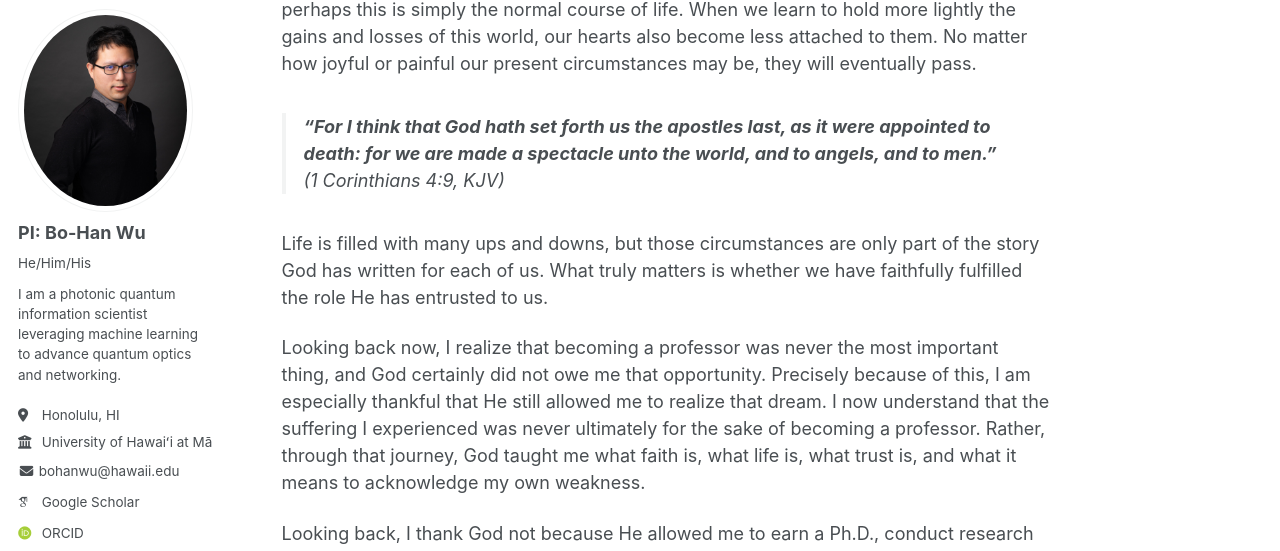
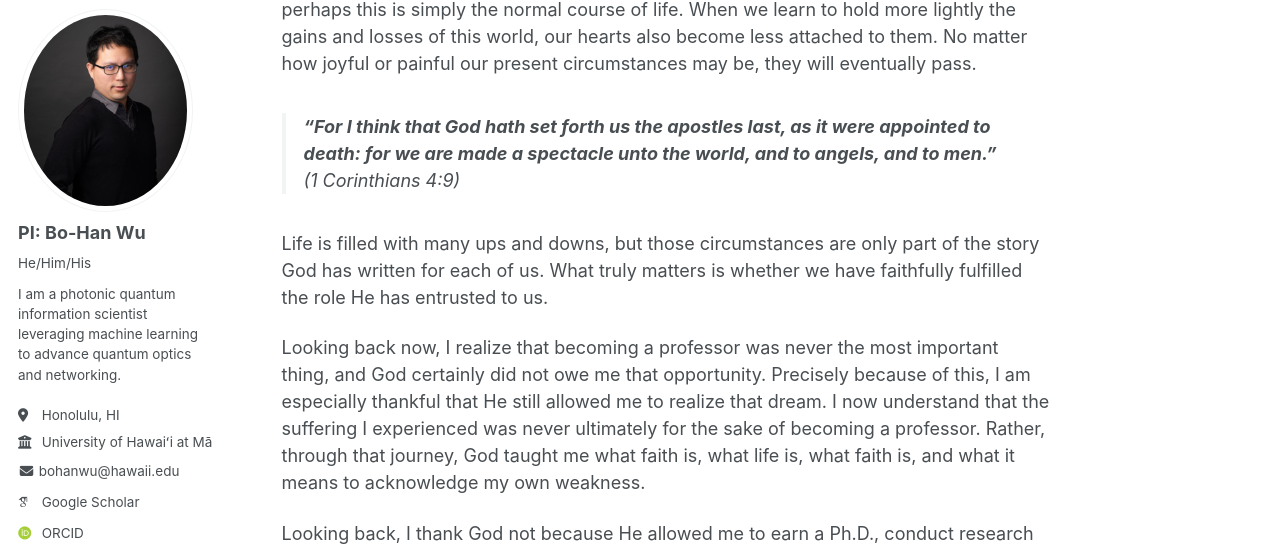
Before and after one commit to go705/go705.github.io, a Jekyll site: the page built from _posts/2026-06-07-blog-post-1.md, in a window 1280 px wide and 900 px high, scrolled down 10812 px. Shown: the part 90-641 px from the top of the window. Built offline with Jekyll 4.4.1, drawn with Linux system fonts in a browser that asks for light colours; some web fonts are replaced; a script bundle is joined from its source files by our own code; library files that are not in the unit come from our copies; some of the changed text lies outside the part shown.

Commit message:
Update 2026-06-07-blog-post-1.md

```diff
--- a/_posts/2026-06-07-blog-post-1.md
+++ b/_posts/2026-06-07-blog-post-1.md
@@ -103,7 +103,7 @@
 But as Christians, we are different.
 
 > **"These things I have spoken unto you, that in me ye might have peace. In the world ye shall have tribulation: but be of good cheer; I have overcome the world."**
-> *(John 16:33, KJV)*
+> *(John 16:33)*
 
 Even though we live in a competitive world, we do not need to define our value by whether we are better than someone else. I simply need to do my best to fulfill my responsibility. As for where God leads me, I am willing to follow. There are still times when I am weak and unwilling to submit, so my prayer became, "Lord, I am willing to do my best to fulfill my responsibility. As for the path You lead me on, I am willing to follow. Yet I know I am weak, and there are times when I do not want to submit. Please give me the strength to learn obedience." Precisely because I am so weak, God's power is made even more evident through me.
 
@@ -118,7 +118,7 @@
 With that mindset, I submitted applications to nearly one hundred universities. As long as the advertised research area matched my background, I was willing to apply. To my great surprise, I received an offer from the University of Hawaiʻi. I had never imagined that I would receive a faculty offer during my very first application cycle. Ironically, the colleague who had invited me to attend the MIT faculty preparation course did not receive an offer that year, and I even felt somewhat sorry toward him. Looking back, many of my colleagues and friends had stronger résumés and more impressive accomplishments than I did. By every human measure, they appeared far more qualified than I was. Yet the outcome was different.
 
 > **"'Not by might, nor by power, but by my spirit,' saith the LORD of hosts."**
-> *(Zechariah 4:6, KJV)*
+> *(Zechariah 4:6)*
 
 When my doctoral advisor heard the news, he was genuinely happy for me. He even told me that it had taken him four years before he obtained his first faculty position, whereas I had received one after only a single application cycle. Looking back, I know that such an opportunity cannot be explained by human effort alone. If even my advisor had been unable to accomplish it through his own ability, how could I? Time after time, when I had fallen into disappointment and despair, God brought me back through His word. Even though I had failed many times and often doubted myself, God still granted me blessings far beyond what I could have imagined. I do not believe these things happened by coincidence. I know that God has always understood my heart. Even when I did not understand myself, and even when those around me did not understand me, He understood.
 
@@ -131,11 +131,11 @@
 Personally, I do not enjoy a life that seems to repeat the same pattern over and over again—hardship, turning back to God, and then experiencing His salvation. Yet looking back, perhaps this is simply the normal course of life. When we learn to hold more lightly the gains and losses of this world, our hearts also become less attached to them. No matter how joyful or painful our present circumstances may be, they will eventually pass.
 
 > **"For I think that God hath set forth us the apostles last, as it were appointed to death: for we are made a spectacle unto the world, and to angels, and to men."**
-> *(1 Corinthians 4:9, KJV)*
+> *(1 Corinthians 4:9)*
 
 Life is filled with many ups and downs, but those circumstances are only part of the story God has written for each of us. What truly matters is whether we have faithfully fulfilled the role He has entrusted to us.
 
-Looking back now, I realize that becoming a professor was never the most important thing, and God certainly did not owe me that opportunity. Precisely because of this, I am especially thankful that He still allowed me to realize that dream. I now understand that the suffering I experienced was never ultimately for the sake of becoming a professor. Rather, through that journey, God taught me what faith is, what life is, what trust is, and what it means to acknowledge my own weakness.
+Looking back now, I realize that becoming a professor was never the most important thing, and God certainly did not owe me that opportunity. Precisely because of this, I am especially thankful that He still allowed me to realize that dream. I now understand that the suffering I experienced was never ultimately for the sake of becoming a professor. Rather, through that journey, God taught me what faith is, what life is, what faith is, and what it means to acknowledge my own weakness.
 
 Looking back, I thank God not because He allowed me to earn a Ph.D., conduct research at MIT, or become a professor. I thank Him because even when I no longer believed in myself, He never gave up on me. Time after time, through my weakness, He taught me to cry out to Him:
 
```
